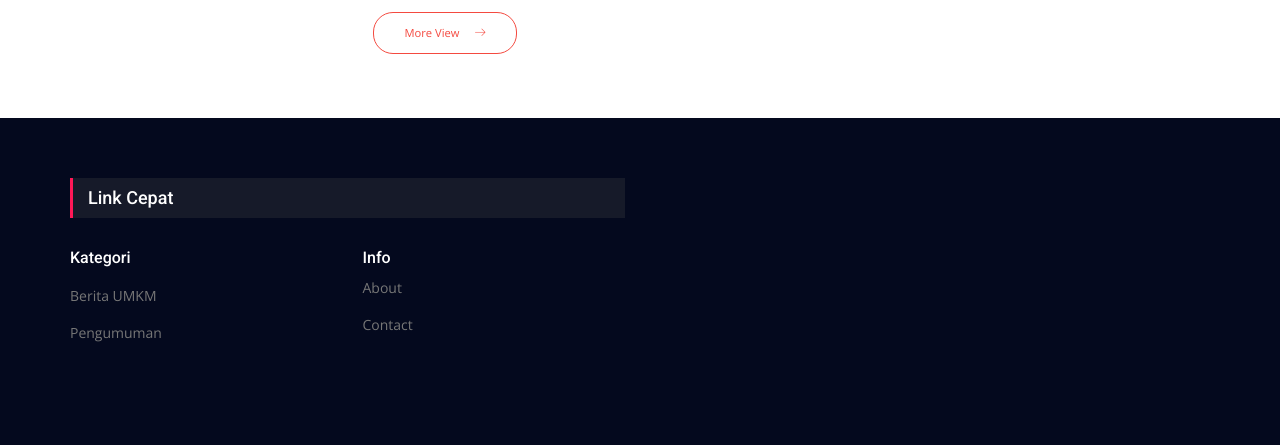
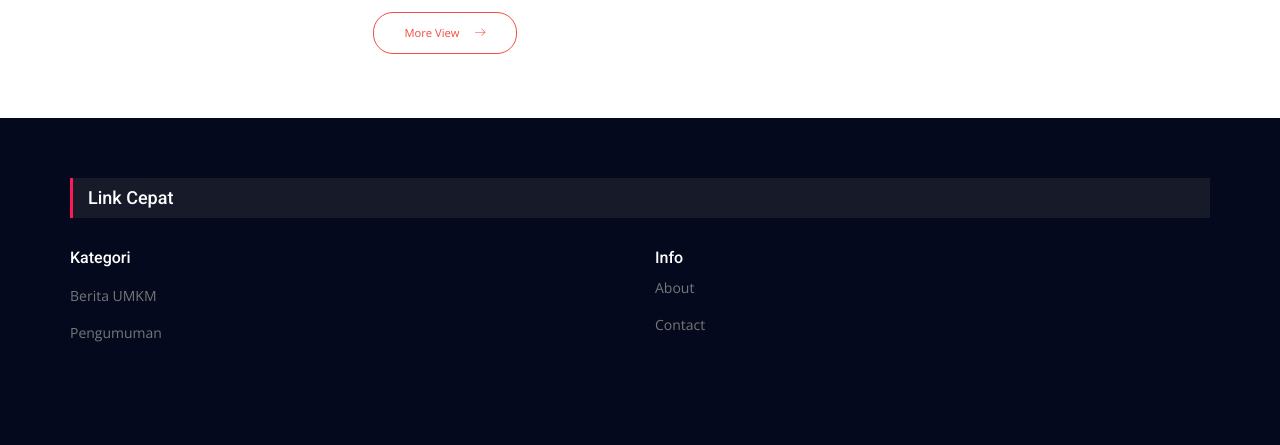
Before and after one commit to novandikp/Berita, a CodeIgniter app: page / in a window 1280 px wide. Shown: the part 1492-1937 px from the top of the page. Run offline with CodeIgniter, Linux system fonts and the light colour scheme; data comes from the database, SQL or seed files in the repository.

Commit message:
fix foooter

```diff
--- a/application/views/front/layouts/_footer.php
+++ b/application/views/front/layouts/_footer.php
@@ -2,7 +2,7 @@
 <footer class="footer-area mt-5">
    <div class="container">
       <div class="row f_widgets_inner">
-         <div class="col-lg-6 col-md-6 col-sm-6">
+         <div class="col-lg-12">
             <div class="single-footer-widget">
                   <div class="f_title">
                   <h3>Link Cepat
```
